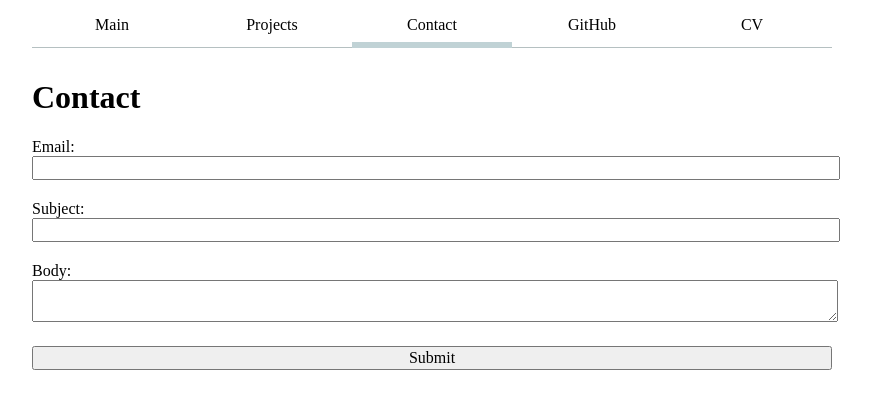
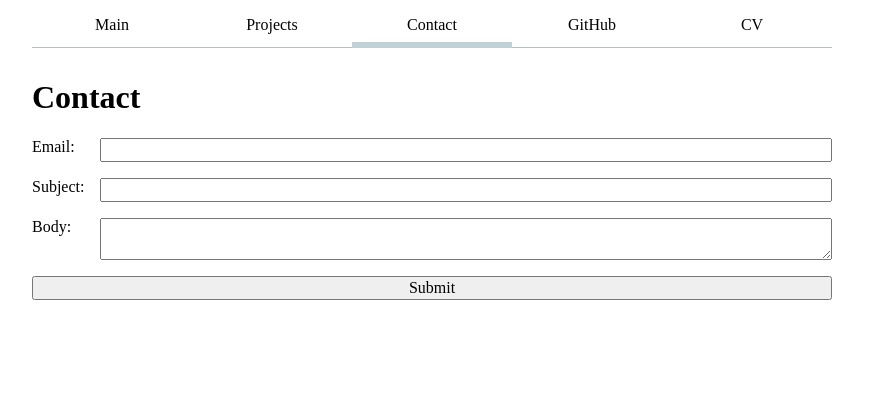
Before and after one commit to eiguzman/portfolio, a Jekyll site: the page contact/index.html, which Jekyll copies as it is, in a window 1280 px wide. Shown: the top 409 px of the page, without its empty margins (208-1079 px from the left). Built offline with Jekyll 4.4.1, drawn with Linux system fonts in a browser that asks for light colours.

Commit message:
finalized contact page

```diff
--- a/contact/index.html
+++ b/contact/index.html
@@ -18,7 +18,7 @@
     <form action=mailto:eiguzman@ucsd.edu method="post" enctype="text/plain">
         <label>Email:<input type="email" name="email"></label>
         <label>Subject:<input name="subject"></label>
-        <label>Body:<textarea name="body"></textarea>
+        <label>Body:<textarea name="body"></textarea></label>
         <button value="submit">Submit</button>
       </form>
 </body>
--- a/style.css
+++ b/style.css
@@ -29,26 +29,24 @@ a:hover{
   border-bottom-width: 0.4em;
   border-bottom-color: oklch(85% 5% 210);}
 form{
-  display: block;
-  width: 100%;
-  box-sizing: border-box;
-
+  display: grid;
+  grid-template-columns: auto 1fr;
+  gap: 1em;
 }
 label{
-  width: inherit;
-  display: block;
-  margin-block: 20px 20px;
+  display: grid;
+  grid-template-columns: subgrid;
+  grid-column: 1 / -1;
 }
 input{
   font: inherit;
-  width: inherit;
 }
 textarea{
   font: inherit;
-  width: inherit;
-  margin-block-end: 20px;
 }
 button{
   font: inherit;
-  width: inherit;
+  display: grid;
+  grid-template-columns: auto;
+  grid-column: 1 / -1;
 }
```
